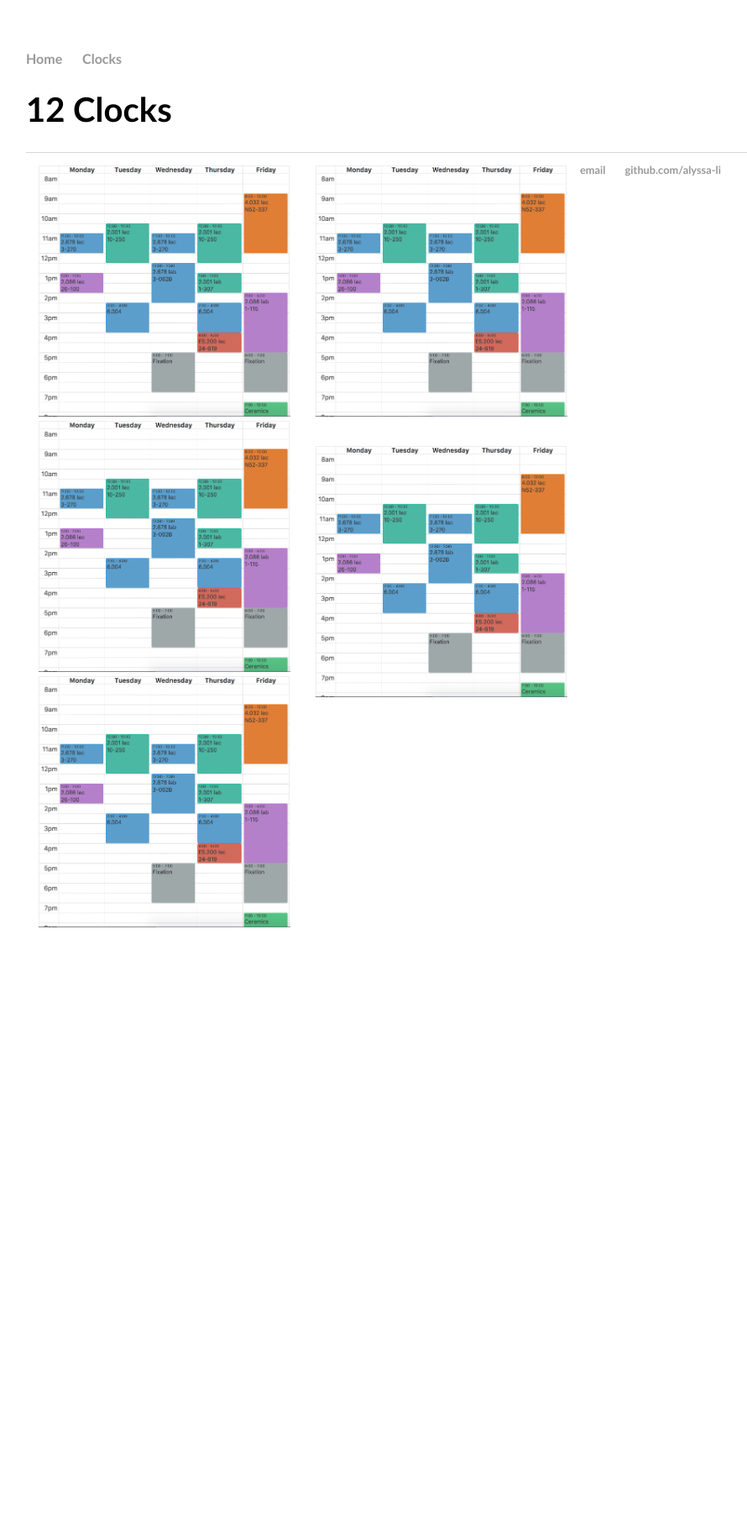
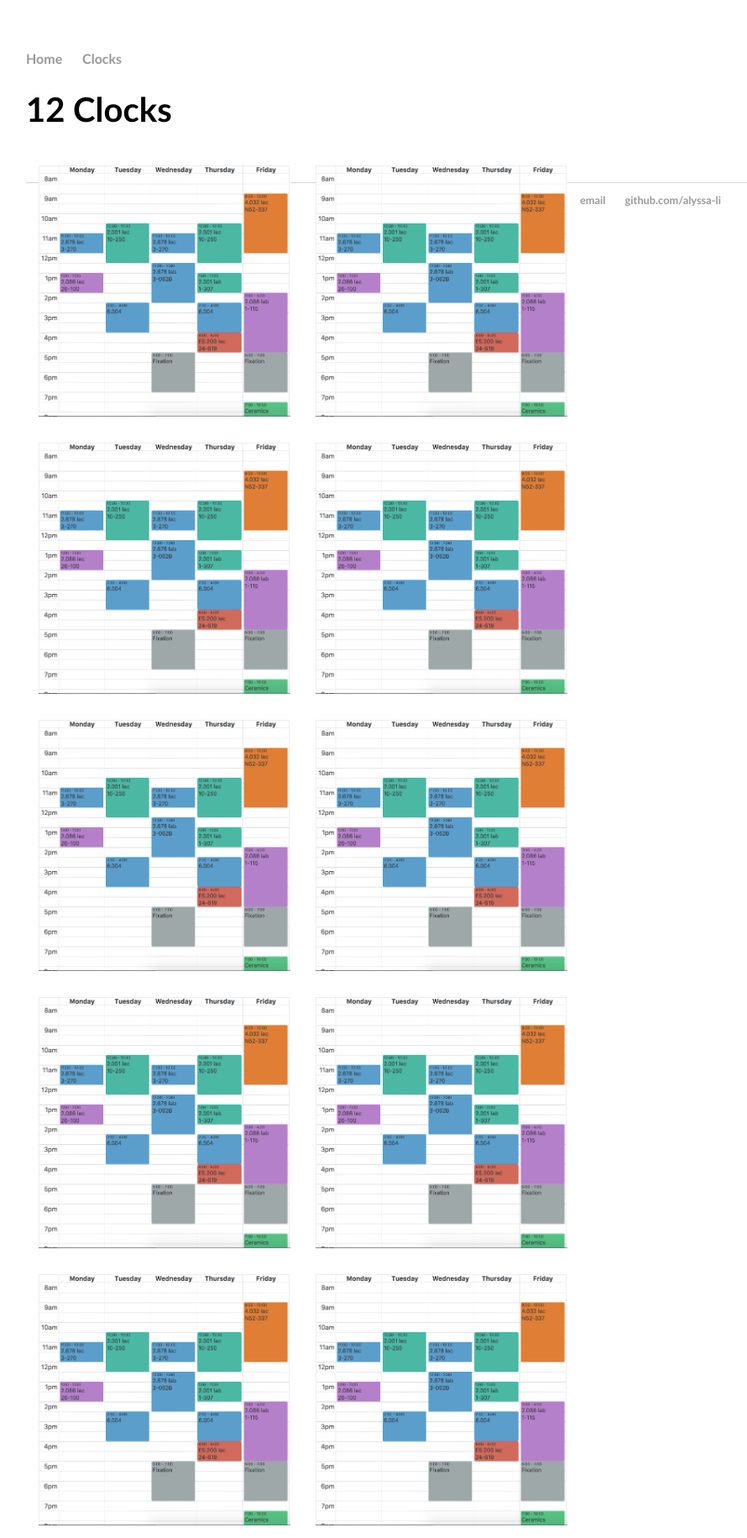
Before and after one commit to alyssa-li/4.032, a Jekyll site: the page built from clocks.html, in a window 1280 px wide. Shown: the whole page at 84% size, without its empty margins (161-1051 px from the left). Built offline with Jekyll 4.4.1, drawn with Linux system fonts in a browser that asks for light colours; before the commit the page ends 1123 px from its top, so only the background shows below that.

Commit message:
changed margins

```diff
--- a/clocks.html
+++ b/clocks.html
@@ -4,17 +4,17 @@ title: Clocks
 ---
 <div class="blurb">
 	<h1>12 Clocks</h1>
-	<div class="clock_image">
-		<img src='schedule.png' width="300px" height="300px" margin= "15px" > </img>
-		<img src='schedule.png' width="300px" height="300px" margin= "15px" > </img>
-		<img src='schedule.png' width="300px" height="300px" margin= "15px" > </img>
-	</div>
-	<div class="clock_image">
-		<img src='schedule.png' width="300px" height="300px" margin: 15px> </img>
-	</div>
-	<div class="clock_image">
-		<img src='schedule.png' width="300px" height="300px" margin: 15px> </img>
-	</div>
-
+	<img class="clock_image" src='schedule.png' width="300px" height="300px"> </img>
+	<img class="clock_image" src='schedule.png' width="300px" height="300px"> </img>
+	<img class="clock_image" src='schedule.png' width="300px" height="300px"> </img>
+	<br>
+	<img class="clock_image" src='schedule.png' width="300px" height="300px"> </img>
+	<img class="clock_image" src='schedule.png' width="300px" height="300px"> </img>
+	<img class="clock_image" src='schedule.png' width="300px" height="300px"> </img>
+	<br>
+	<img class="clock_image" src='schedule.png' width="300px" height="300px"> </img>
+	<img class="clock_image" src='schedule.png' width="300px" height="300px"> </img>
+	<img class="clock_image" src='schedule.png' width="300px" height="300px"> </img>
+	<img class="clock_image" src='schedule.png' width="300px" height="300px"> </img>
 
 </div><!-- /.blurb -->
--- a/main.css
+++ b/main.css
@@ -2,8 +2,6 @@
 {
 	float: left;
 	margin: 15px;
-	width: 300px;
-	text-align: center;
 }
 
 body {
```
